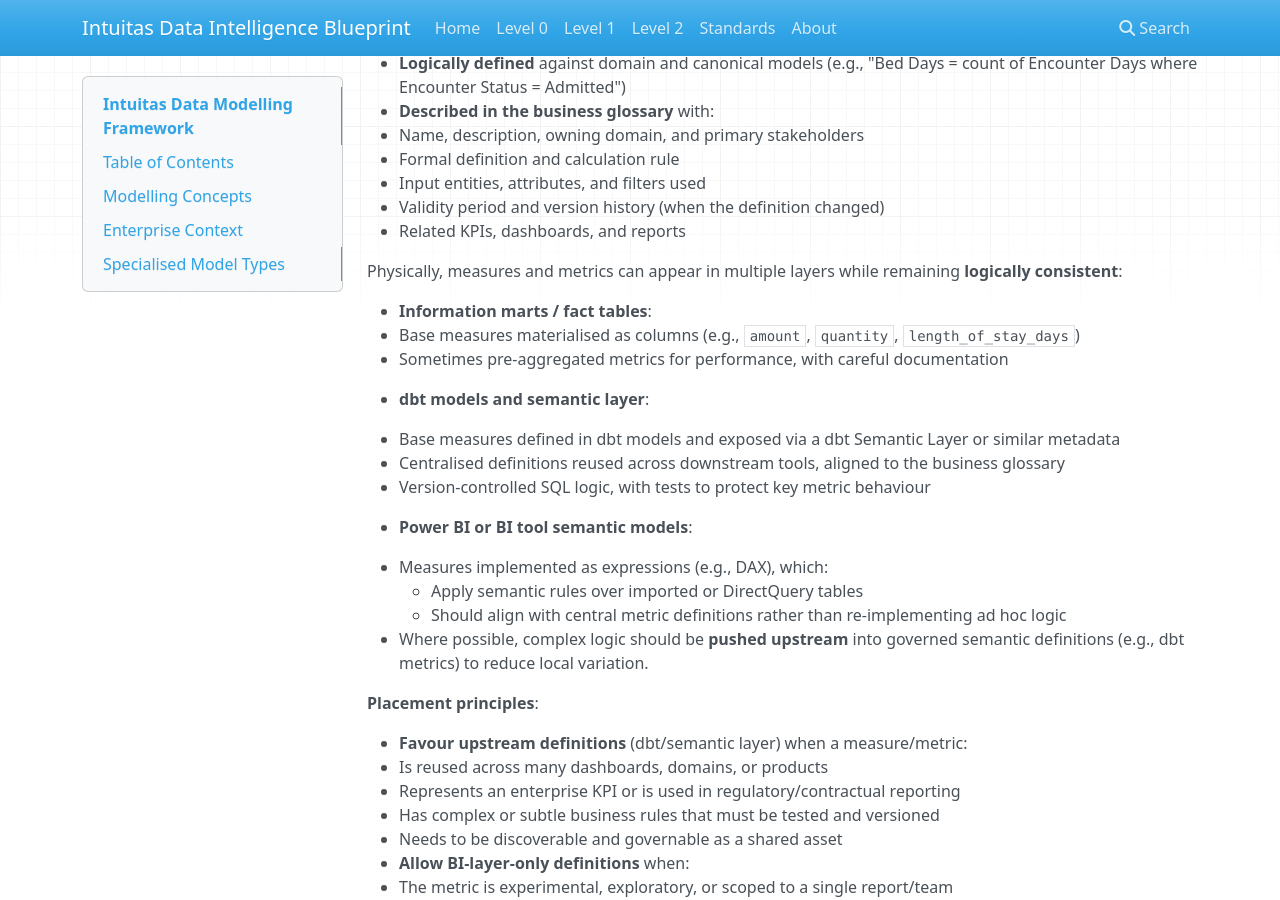
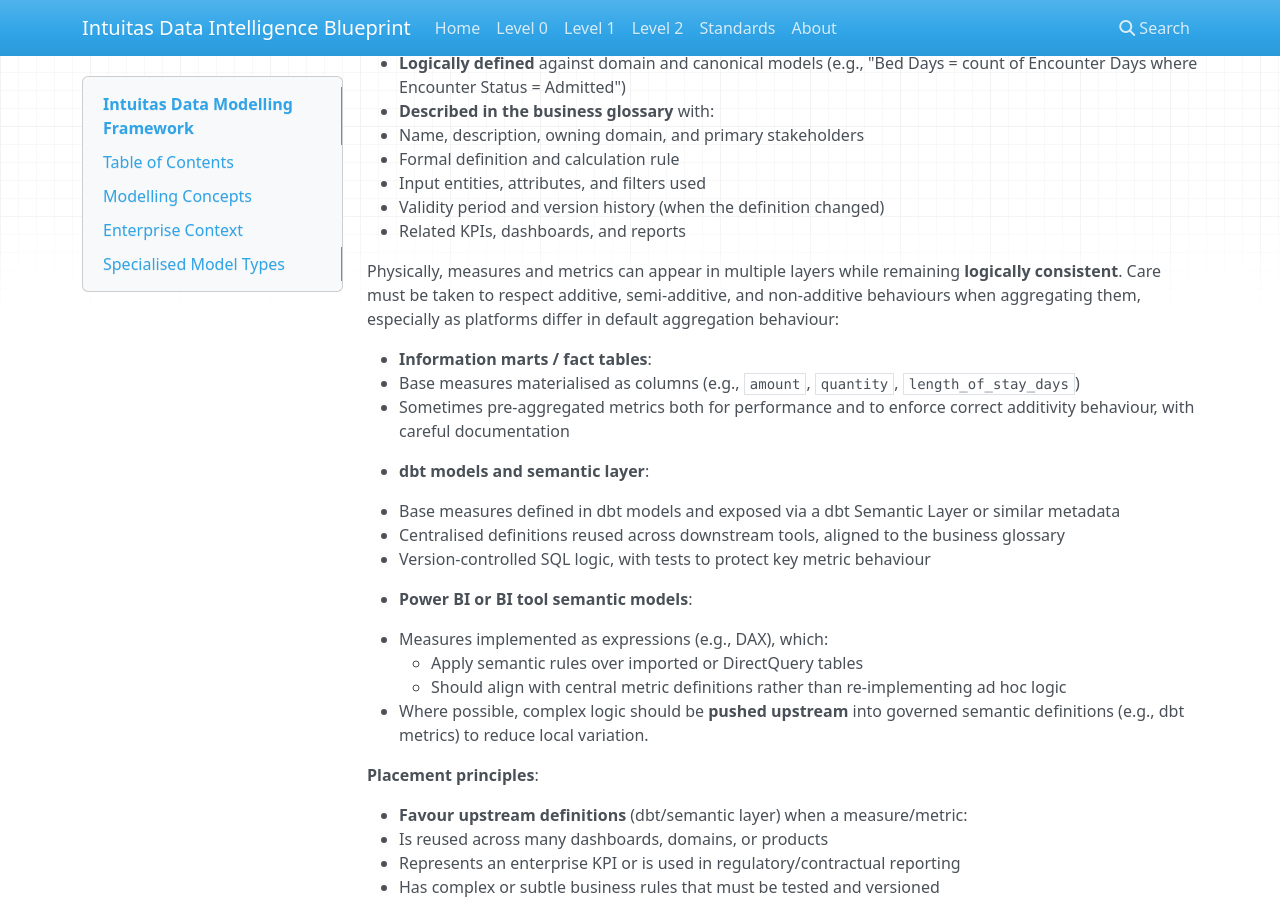
Before and after one commit to bensonchoyintuitas/intuitas_knowledgebase, an MkDocs documentation site: the page built from docs/modelling_framework.md, in a window 1280 px wide and 900 px high, scrolled down 11441 px. Built offline with MkDocs 1.6.1, drawn with Linux system fonts in a browser that asks for light colours; nearby versions of some CDN libraries.

Commit message:
additivity

```diff
--- a/docs/modelling_framework.md
+++ b/docs/modelling_framework.md
@@ -437,13 +437,12 @@ From a modelling perspective, semantic measures and metrics should be:
   - Validity period and version history (when the definition changed)
   - Related KPIs, dashboards, and reports
 
-Physically, measures and metrics can appear in multiple layers while remaining **logically consistent**:
-
+Physically, measures and metrics can appear in multiple layers while remaining **logically consistent**. Care must be taken to respect additive, semi-additive, and non-additive behaviours when aggregating them, especially as platforms differ in default aggregation behaviour:
 
 
 - **Information marts / fact tables**:
   - Base measures materialised as columns (e.g., `amount`, `quantity`, `length_of_stay_days`)
-  - Sometimes pre-aggregated metrics for performance, with careful documentation
+  - Sometimes pre-aggregated metrics both for performance and to enforce correct additivity behaviour, with careful documentation
 
 - **dbt models and semantic layer**:
   - Base measures defined in dbt models and exposed via a dbt Semantic Layer or similar metadata
```
